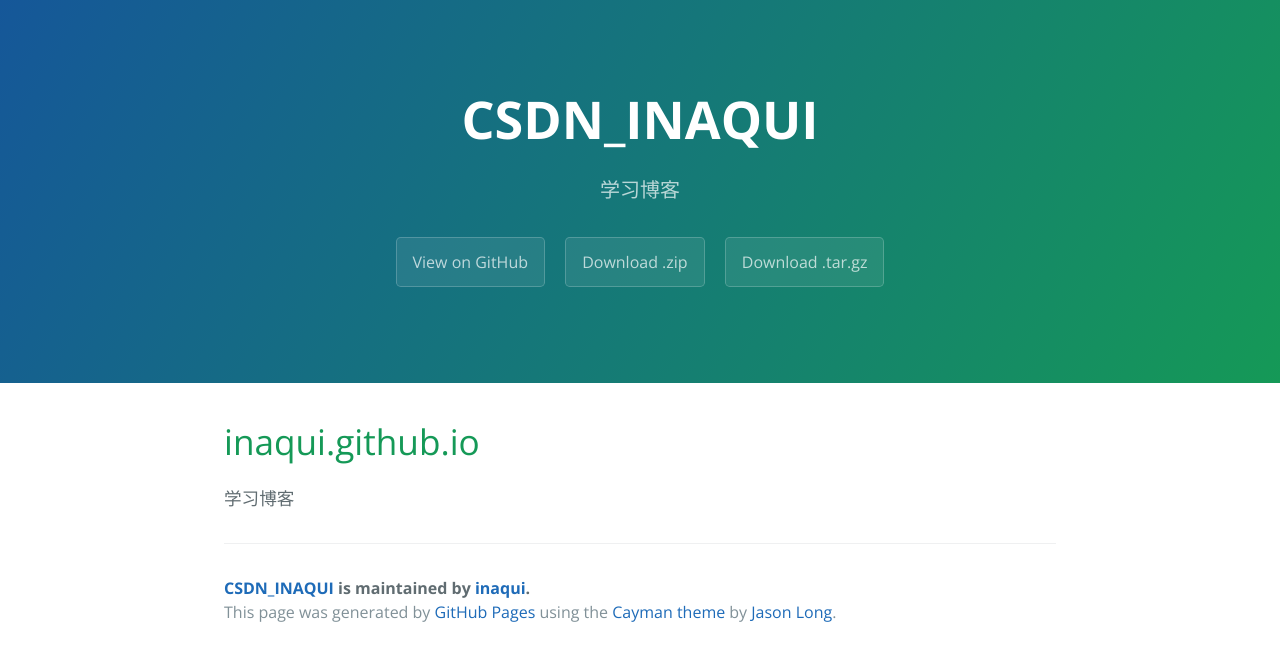
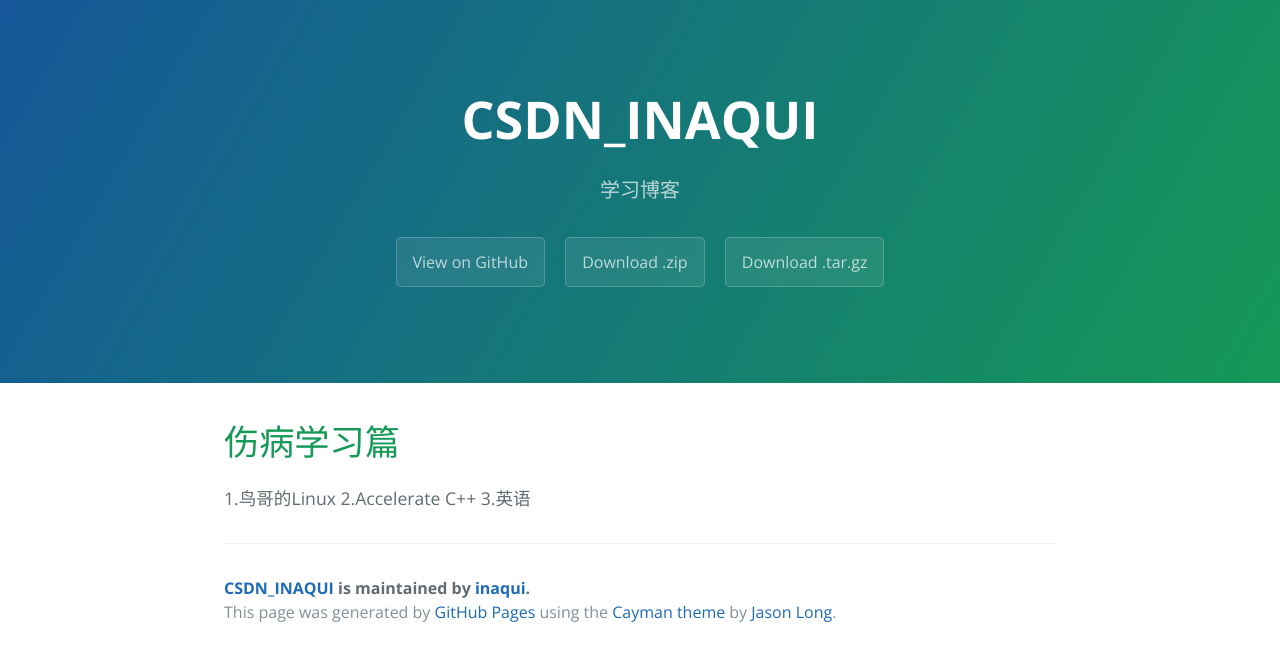
Before and after one commit to inaqui/inaqui, a plain HTML site: page index.html in a window 1280 px wide. Drawn offline with nearby package versions, Linux system fonts and the light colour scheme.

Commit message:
Create gh-pages branch via GitHub

```diff
--- a/index.html
+++ b/index.html
@@ -20,9 +20,11 @@
 
     <section class="main-content">
       <h1>
-<a id="inaquigithubio" class="anchor" href="#inaquigithubio" aria-hidden="true"><span aria-hidden="true" class="octicon octicon-link"></span></a>inaqui.github.io</h1>
+<a id="伤病学习篇" class="anchor" href="#%E4%BC%A4%E7%97%85%E5%AD%A6%E4%B9%A0%E7%AF%87" aria-hidden="true"><span aria-hidden="true" class="octicon octicon-link"></span></a>伤病学习篇</h1>
 
-<p>学习博客</p>
+<p>1.鸟哥的Linux
+2.Accelerate C++
+3.英语</p>
 
       <footer class="site-footer">
         <span class="site-footer-owner"><a href="https://github.com/inaqui/inaqui">CSDN_INAQUI</a> is maintained by <a href="https://github.com/inaqui">inaqui</a>.</span>
--- a/params.json
+++ b/params.json
@@ -1,6 +1,6 @@
 {
   "name": "CSDN_INAQUI",
   "tagline": "学习博客",
-  "body": "# inaqui.github.io\r\n学习博客\r\n",
+  "body": "# 伤病学习篇\r\n1.鸟哥的Linux\r\n2.Accelerate C++\r\n3.英语",
   "note": "Don't delete this file! It's used internally to help with page regeneration."
 }
```
